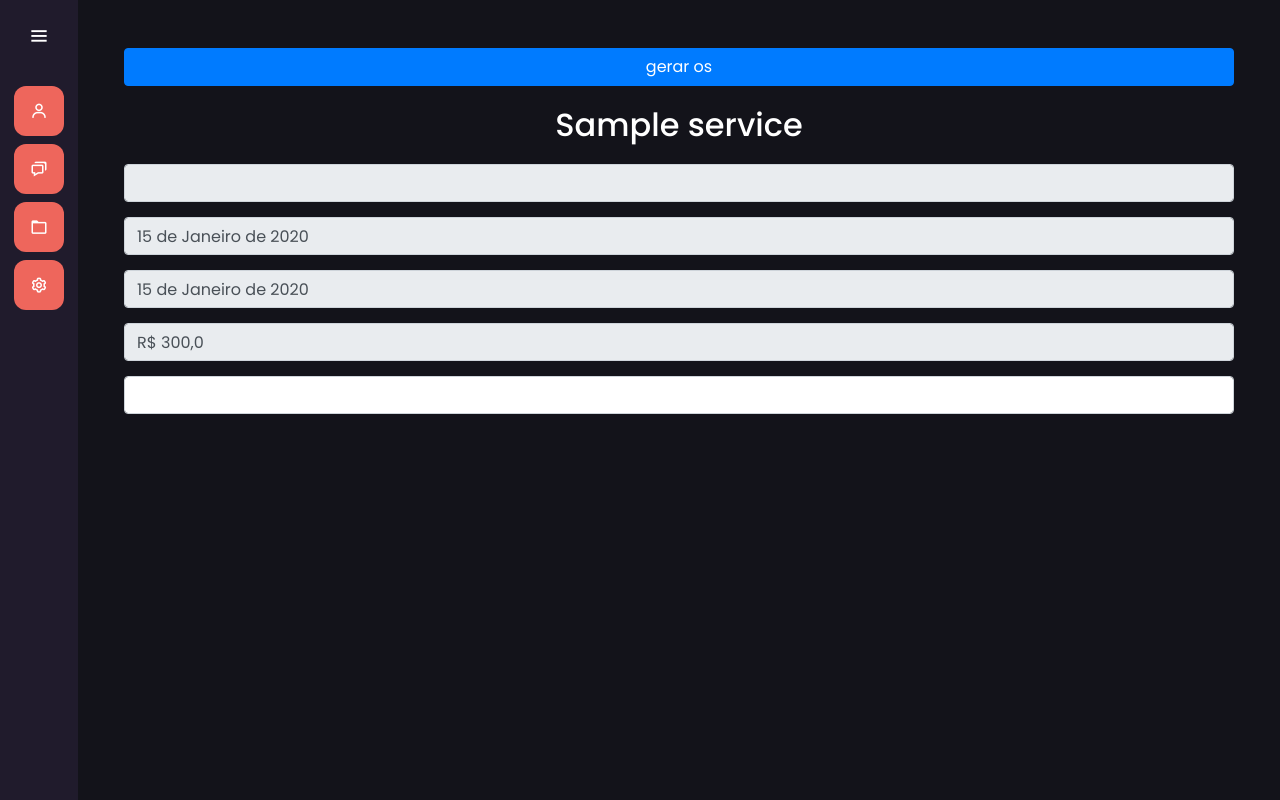
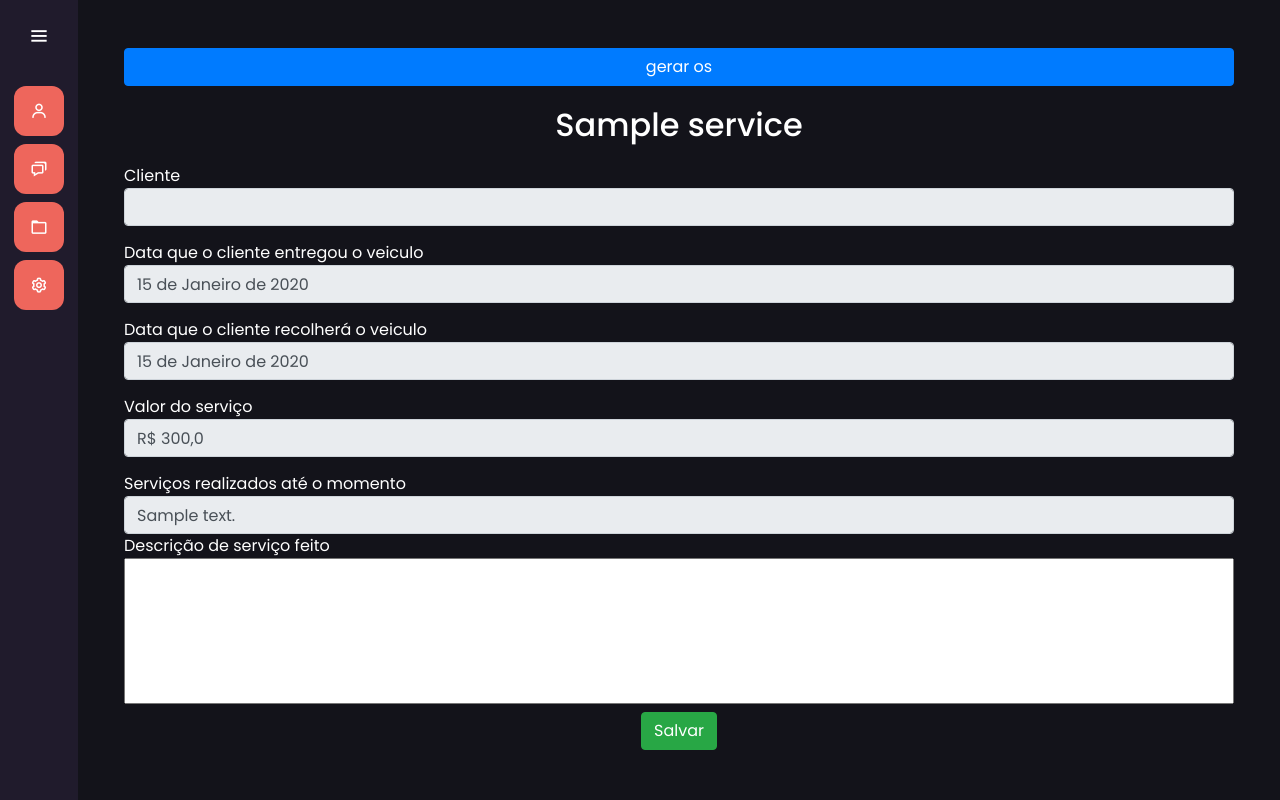
Before and after one commit to GustavoGGF/Eezy-Carwash-App, a Django app: a page that uses services/templates/servico.html in a window 1280 px wide. Run offline with Django 4.2, Linux system fonts and the light colour scheme; data comes from the database, SQL or seed files in the repository; both versions use the stored data as it was after the commit; tables that the repository leaves empty hold one stand-in row (values such as "Sample post").

Commit message:
update eezy

```diff
--- a/services/models.py
+++ b/services/models.py
@@ -30,6 +30,7 @@
     finalizado = models.BooleanField(default=False)
     protocol = models.CharField(max_length=52, null=True, blank=True)
     identificador = models.CharField(max_length=24, null=True, blank=True)
+    descricao = models.TextField(null=True, blank=True)
 
     def __str__(self) -> str:
         return self.titulo
--- a/services/templates/servico.html
+++ b/services/templates/servico.html
@@ -1,18 +1,22 @@
 {% extends "index.html" %} {% load static %} {% block 'head' %}
 <link rel="stylesheet" href="{% static 'clientes/css/clientes.css' %}" />
+<script defer src="{% static 'services/js/os.js' %}"></script>
 {% endblock %} {% block 'dashboard' %}
 <br /><br />
+<form action="{%url 'gerar_os' servico.identificador%}">
+  {%csrf_token%}
   <div class="container">
-  <a
-    class="btn btn-primary w-100"
-    href="{%url 'gerar_os' servico.identificador%}"
-    >gerar os</a
-  ><br />
+    <input type="submit" class="btn btn-primary w-100" value="gerar os" />
     <h2 class="text-center" style="margin-top: 20px; margin-bottom: 20px">
       {{servico.titulo}}
     </h2>
-
+    <input
+      id="identificador"
+      class="hidden"
+      value="{{servico.identificador}}"
+    />
     <div class="d-flex flex-column bd-highlight">
+      <span>Cliente</span>
       <input
         class="form-control"
         type="text"
@@ -20,6 +24,7 @@
         style="margin-bottom: 15px"
         disabled
       />
+      <span>Data que o cliente entregou o veiculo</span>
       <input
         class="form-control"
         style="margin-bottom: 15px"
@@ -28,6 +33,7 @@
         style="margin-bottom: 15px"
         disabled
       />
+      <span>Data que o cliente recolherá o veiculo</span>
       <input
         class="form-control"
         type="text"
@@ -35,6 +41,7 @@
         style="margin-bottom: 15px"
         disabled
       />
+      <span>Valor do serviço</span>
       <input
         class="form-control"
         type="text"
@@ -42,8 +49,28 @@
         style="margin-bottom: 15px"
         disabled
       />
-    <p class="form-control"></p>
-    <!-- TODO descrição -->
+      <span>Serviços realizados até o momento</span>
+      <input
+        type="text"
+        value="{{servico.descricao}}"
+        class="form-control"
+        disabled
+      />
+      <span>Descrição de serviço feito</span>
+      <textarea
+        id="description"
+        class="no-resize"
+        name="description"
+        rows="6"
+        value="{{servico.descricao}}"
+      ></textarea>
     </div>
   </div>
+  <div class="text-center mt-2 mb-2">
+    <button class="btn btn-success" onclick="postDescription()" type="button">
+      Salvar
+    </button>
+  </div>
+</form>
+
 {%endblock%}
--- a/services/urls.py
+++ b/services/urls.py
@@ -6,5 +6,6 @@
     path('novo_servico/', views.new_service, name='novo_servico'),
     path('listar_servico/', views.list_service, name='listar_servico'),
     path('servico/<str:identificador>', views.service, name='servico'),
+    path('salvar_os/<str:identificador>', views.salvar_os, name='salvar_os'),
     path('gerar_os/<str:identificador>', views.gerar_os, name='gerar_os'),
 ]
--- a/services/views.py
+++ b/services/views.py
@@ -7,6 +7,7 @@
 from .choices import ChoicesMaintenanceCategory
 import json
 from datetime import datetime
+from django.core import serializers
 
 # Tela de novo serviço
 
@@ -86,11 +87,39 @@
 
     return render(request, 'servico.html', {'servico': service})
 
+
+# Tela de salvar serviço
+def salvar_os(request, identificador):
+    service = get_object_or_404(Service, identificador=identificador)
+    if request.method == 'POST':
+        try:
+            body = json.loads(request.body)
+            Description = body['descricao']
+            service.descricao += " " + Description
+            service.save()
+            serialized_service = {
+                'id': service.id,
+                'titulo': service.titulo,
+                'cliente': service.cliente.id if service.cliente else None,
+                'data_inicio': service.data_inicio.isoformat() if service.data_inicio else None,
+                'data_entrega': service.data_entrega.isoformat() if service.data_entrega else None,
+                'finalizado': service.finalizado,
+                'protocol': service.protocol,
+                'identificador': service.identificador,
+                'descricao': service.descricao,
+            }
+            return JsonResponse({'status': 'ok', 'servico': serialized_service})
+        except json.JSONDecodeError as e:
+            return JsonResponse({'error': 'Método não permitido'}, status=405)
+    # return HttpResponse('Metodo não permitido', status=405)
+
 # Tela da geração de ordem de serviço
 def gerar_os(request, identificador):
+    print(request.method)
     servico = get_object_or_404(Service, identificador=identificador)
 
-    # TODO estilizar melhor esse pdf
+    # TODO separar as descrição e colocar uma de baixo da outra
+
     pdf = FPDF()
     pdf.add_page()
 
@@ -114,7 +143,8 @@
     pdf.cell(0,10,f'{servico.data_entrega}',1,1,'L',1)
     pdf.cell(35,10,f'Protocolo',1,0,'L',1)
     pdf.cell(0,10,f'{servico.protocol}',1,1,'L',1)
-
+    pdf.cell(50,10,f'Descrição dos serviços',1,0,'L',1)
+    pdf.cell(0,10,f'{servico.descricao}',1,1, 'L',1)
     pdf_content = pdf.output(dest='S').encode('latin1')
     pdf_bytes = BytesIO(pdf_content)
 
--- a/templates/static/clientes/css/clientes.css
+++ b/templates/static/clientes/css/clientes.css
@@ -115,6 +115,10 @@
   border-radius: 10px;
 }
 
+.no-resize {
+  resize: none;
+}
+
 @media (max-width: 580px) {
   .message {
     left: 20%;
--- /dev/null
+++ b/templates/static/services/js/os.js
@@ -0,0 +1,28 @@
+async function postDescription() {
+  const descricao = await document.getElementById("description").value;
+  const identificador = await document.getElementById("identificador").value;
+  const csrf_token = document.querySelector("[name=csrfmiddlewaretoken]").value;
+
+  fetch(`/servicos/salvar_os/${identificador}`, {
+    method: "POST",
+    headers: {
+      "X-CSRFToken": csrf_token,
+      "Content-Type": "application/json",
+    },
+    body: JSON.stringify({ descricao: descricao }),
+  })
+    .then(function (response) {
+      if (response.ok) {
+        return response.json();
+      } else {
+        throw new Error("Erro na requisição: " + response.status);
+      }
+    })
+    .then(async function (data) {
+      await data;
+      return location.reload();
+    })
+    .catch((err) => {
+      console.log(err);
+    });
+}
--- a/templates/static/services/js/service.js
+++ b/templates/static/services/js/service.js
@@ -145,7 +145,9 @@
     .then(function (result) {
       return result.json();
     })
-    .then(function (data) {
+    .then(async function (data) {
+      await data;
+      console.log(data);
       return window.location.reload();
     })
     .catch((err) => console.log(err));
```
Also changed, not shown: client/migrations/0002_alter_carro_placa.py (added), db.sqlite3, services/migrations/0017_service_descricao.py (added). Lines whose indentation alone changed are shown as unchanged.
